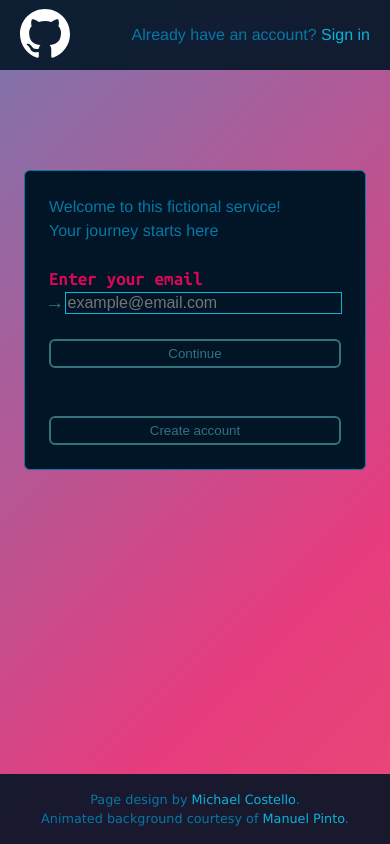
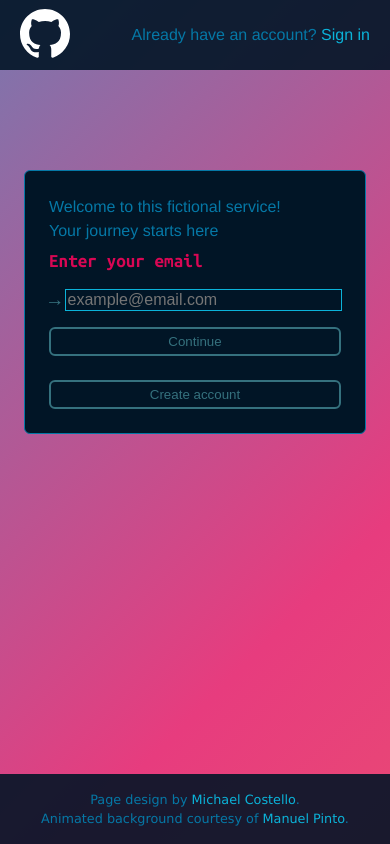
Before and after one commit to neighbor-peace/sign-up-form, a React (Create React App) app in the folder front/: page / in a window 390 px wide. Built offline with nearby package versions, Linux system fonts and the light colour scheme.

Commit message:
Fix enter key behavior and improve styling
Enter key now focuses the next input when the current input is valid.
Styling on mobile improved using {visibility: hidden} to prevent
components from sliding around and interrupting clicks, especially when
trying to click the checkbox.

[Ticket: X]

```diff
--- a/front/src/App.css
+++ b/front/src/App.css
@@ -45,11 +45,20 @@ main {
 @media (max-width: 750px) {
   button {
     width: 100%;
-    margin-top: 24px;
   }
+
+  button#submit {
+    margin-top: 0px;
+  }
+
+  .input-container {
+    margin-top: 6px !important;
+  }
+
   .input-container > span {
     display: flex;
     align-items: center;
+    min-height: 54px;
   }
 
   input:not([type="checkbox"]) {
@@ -66,6 +75,7 @@ main {
 .footer {
   background-color: var(--opaque-background);
   width: 100vw;
+  min-width: 363px;
   display: flex;
   padding: 10px 20px;
   align-items: center;
@@ -131,6 +141,7 @@ a:hover {
 .hint-container {
   margin: 0px 24px;
   width: min(655px, 100vw - 48px);
+  min-width: 315px;
   border-radius: 6px;
 }
 
@@ -217,3 +228,7 @@ button.valid {
   color: var(--valid);
   border-color: var(--va);
 }
+
+button.hidden {
+  visibility: hidden;
+}
--- a/front/src/components/Form.jsx
+++ b/front/src/components/Form.jsx
@@ -8,19 +8,22 @@ const Form = () => {
       value: "",
       valid: false,
       shouldRender: true,
-      reveal: "password"
+      reveal: "password",
+      passFocusTo: 2
     },
     password: {
       value: "",
       valid: false,
       shouldRender: false,
-      reveal: "username"
+      reveal: "username",
+      passFocusTo: 4
     },
     username: {
       value: "",
       valid: false,
       shouldRender: false,
-      reveal: "newsletter"
+      reveal: "newsletter",
+      passFocusTo: 6
     },
     newsletter: {
       value: false,
@@ -58,13 +61,14 @@ const Form = () => {
     //updates shouldRender
     const {name, value} = event.target;
     const reveal = formData[name].reveal;
+    const i = formData[name].passFocusTo;
 
     //executes iff input is valid
     if (!formData[name].valid) {
       event.target.previousSibling.focus();
       return;
     }
-
+    if (!formData[reveal].shouldRender) {
       setFormData(prevFormData => {
         return {
           ...prevFormData,
@@ -74,6 +78,9 @@ const Form = () => {
           },
         }
       })
+    } else {
+      event.target.form[i].focus();
+    }
   }
 
   function submitForm() {
--- a/front/src/components/Input.jsx
+++ b/front/src/components/Input.jsx
@@ -25,6 +25,13 @@ class Input extends Component {
       isValid,
       focus
     } = this.props;
+
+    let buttonClass;
+    if (focus !== name) {
+      buttonClass = "hidden"
+    } else {
+      buttonClass = isValid ? "valid" : "invalid";
+    }
 
     return (
       <div className="input-container">
@@ -55,13 +62,14 @@ class Input extends Component {
             required
             />
         </span>
-        {focus === name && <button
+        <button
           type="button"
           name={name}
           onClick={handleClick}
-          className={isValid ? "valid" : "invalid"}
+          // className={isValid ? "valid" : "invalid"}
+          className={buttonClass}
           >Continue
-        </button>}
+        </button>
       </div>
     )
   }
```
Also changed, not shown: front/src/components/todo.md (+1 -1 lines). Lines whose indentation alone changed are shown as unchanged.
